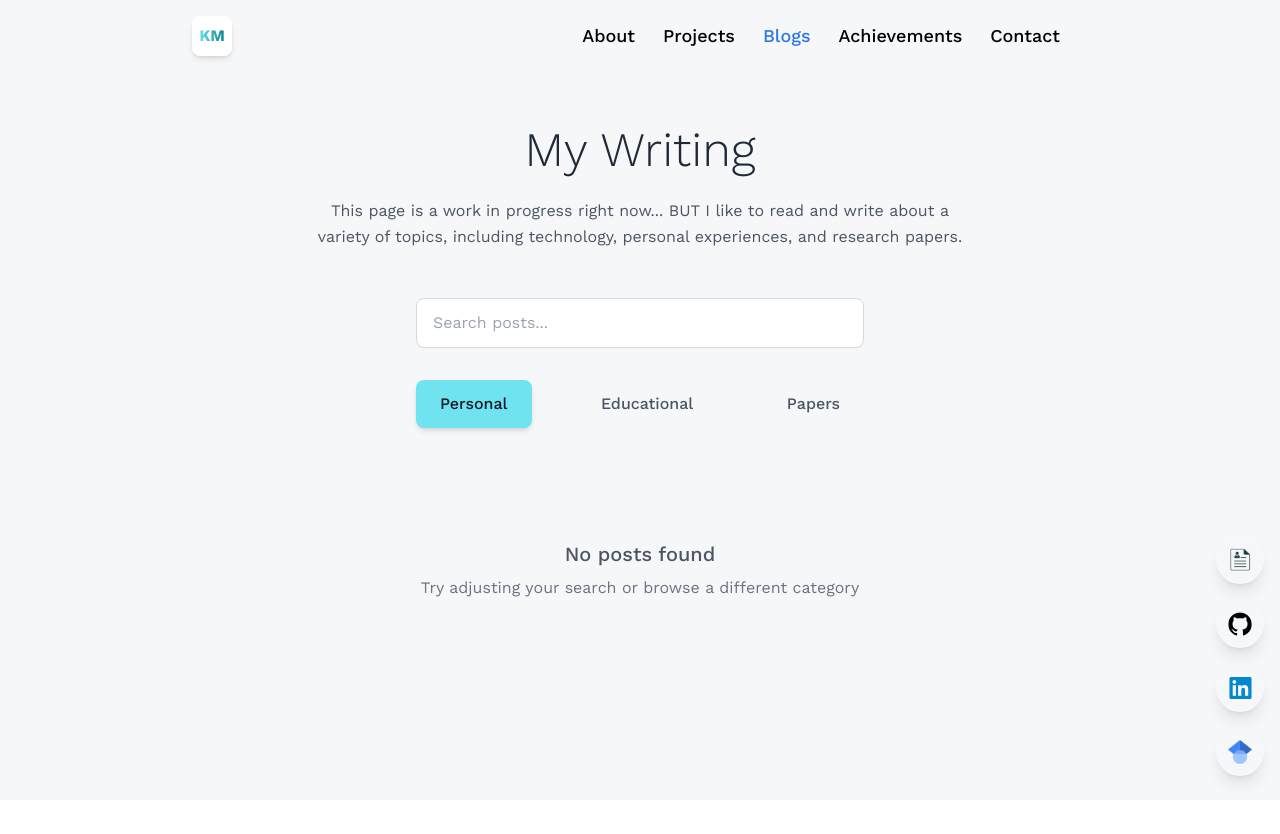
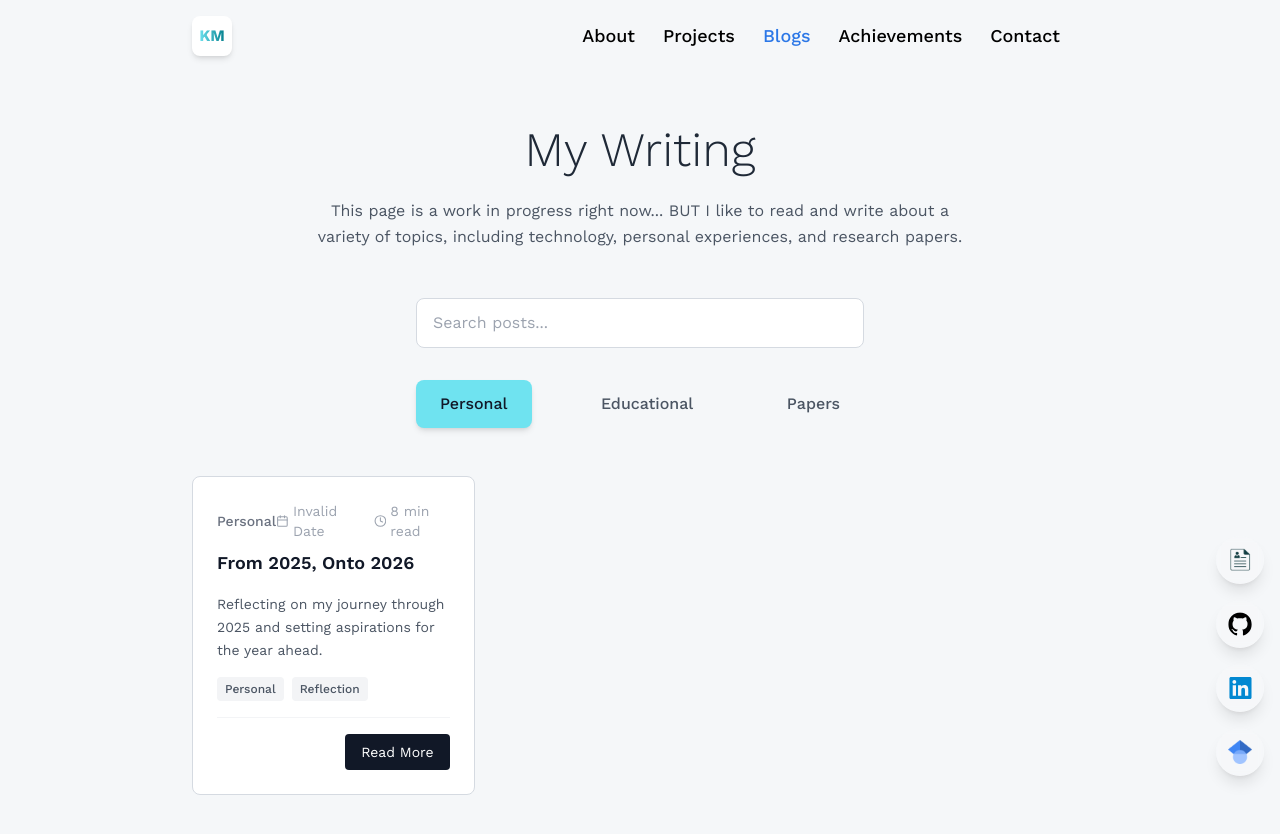
Before and after one commit to Khushi-Malik/KhushiPersonalWebsite, a React (Vite) app in the folder khushi-portfolio/: page /blog in a window 1280 px wide. Shown: the top 834 px of the page. Before the commit the page ends 800 px from the top, so only its background shows below. Built offline with nearby package versions, Linux system fonts and the light colour scheme.

Commit message:
added my first blog

```diff
--- a/khushi-portfolio/src/blogs/index.js
+++ b/khushi-portfolio/src/blogs/index.js
@@ -1,15 +1,15 @@
 
 
 export const personalBlogs = [
-    // {
-    //     id: 1,
-    //     title: "My Journey into Machine Learning",
-    //     excerpt: "Reflecting on the challenges and discoveries I've made while diving deep into ML algorithms and their real-world applications.",
-    //     date: "",
-    //     readTime: "x min read",
-    //     tags: ["Personal", "Machine Learning", "Journey"],
-    //     category: "personal"
-    // },
+    {
+        id: 1,
+        title: "From 2025, Onto 2026",
+        excerpt: "Reflecting on my journey through 2025 and setting aspirations for the year ahead.",
+        date: "",
+        readTime: "8 min read",
+        tags: ["Personal", "Reflection"],
+        category: "personal"
+    },
     // {
     //     id: 2,
     //     title: "Building My First iOS App: Lessons Learned",
```
